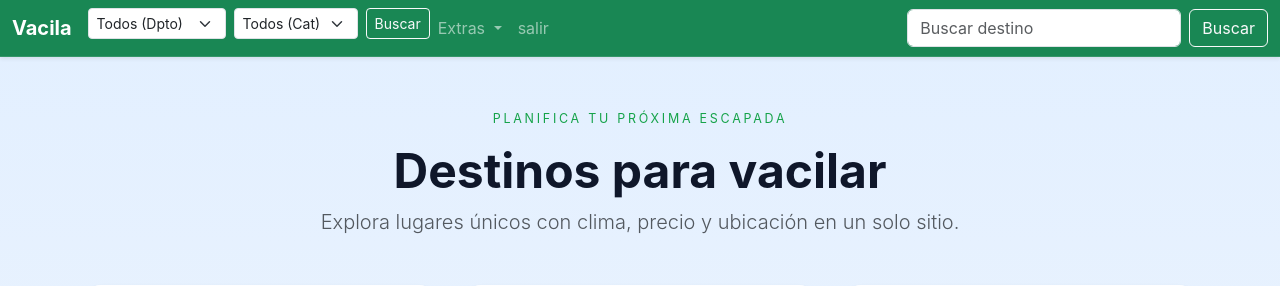
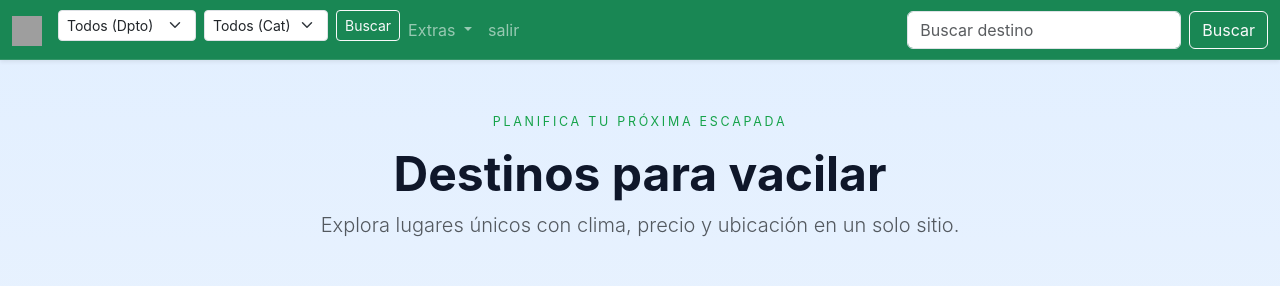
Before and after one commit to Fr3d0p/vacila-proyecto-de-modulo-, a PHP site: page /index.php in a window 1280 px wide. Shown: the top 286 px of the page. Run offline with PHP 8.4, Linux system fonts and the light colour scheme; a user stored in the database is signed in; data comes from the database, SQL or seed files in the repository; grey boxes are pictures that could not be loaded.

Commit message:
Update header.php

```diff
--- a/header.php
+++ b/header.php
@@ -22,7 +22,7 @@ if(!isset($_SESSION['usuario'])) {
   <body>
      <nav class='navbar navbar-expand-lg navbar-dark bg-success shadow-sm'>
     <div class='container-fluid'>
-       <a class='navbar-brand fw-bold text-white' href='index.php'>Vacila</a>
+       <a class='navbar-brand' href='index.php'><img src='logo_vacila.png' alt='Logo' width='30' height='30' class='d-inline-block align-text-top'></a>
     <button class='navbar-toggler' type='button' data-bs-toggle='collapse' data-bs-target='#navbarSupportedContent' aria-controls='navbarSupportedContent' aria-expanded='false' aria-label='Toggle navigation'>
       <span class='navbar-toggler-icon'></span>
     </button>
@@ -96,7 +96,7 @@ if(!isset($_SESSION['usuario'])) {
   <body>
      <nav class='navbar navbar-expand-lg navbar-dark bg-success shadow-sm'>
     <div class='container-fluid'>
-       <a class='navbar-brand fw-bold text-white' href='index.php'>Vacila</a>
+       <a class='navbar-brand' href='index.php'><img src='logo_vacila.png' alt='Logo' width='30' height='30' class='d-inline-block align-text-top'></a>
     <button class='navbar-toggler' type='button' data-bs-toggle='collapse' data-bs-target='#navbarSupportedContent' aria-controls='navbarSupportedContent' aria-expanded='false' aria-label='Toggle navigation'>
       <span class='navbar-toggler-icon'></span>
     </button>
```
